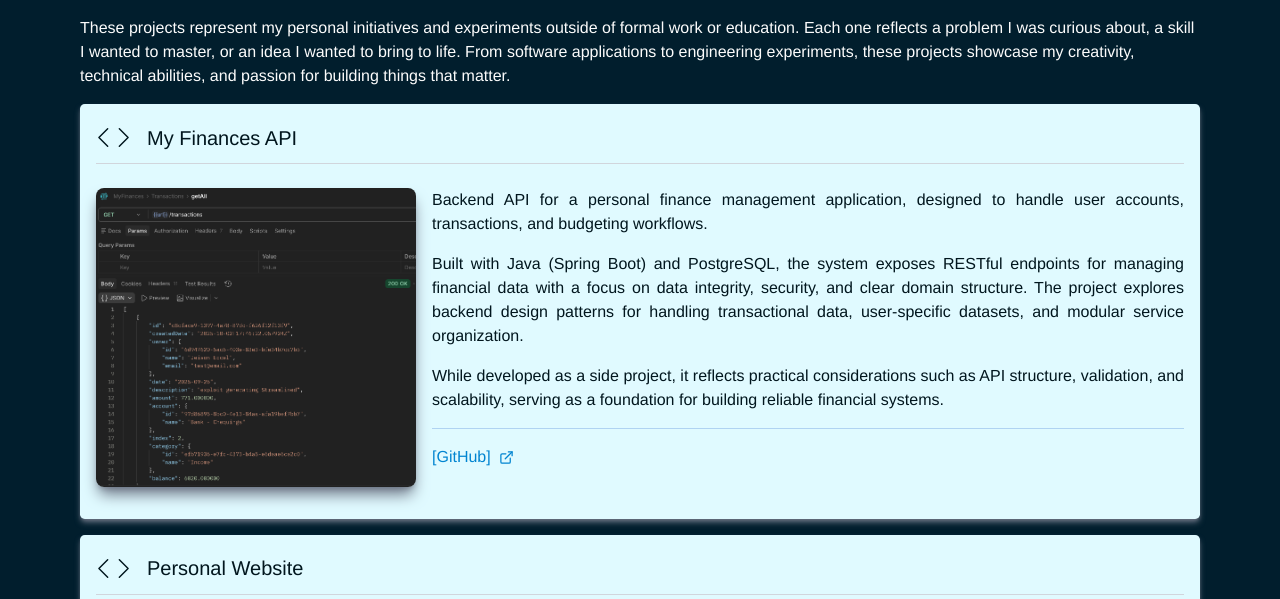
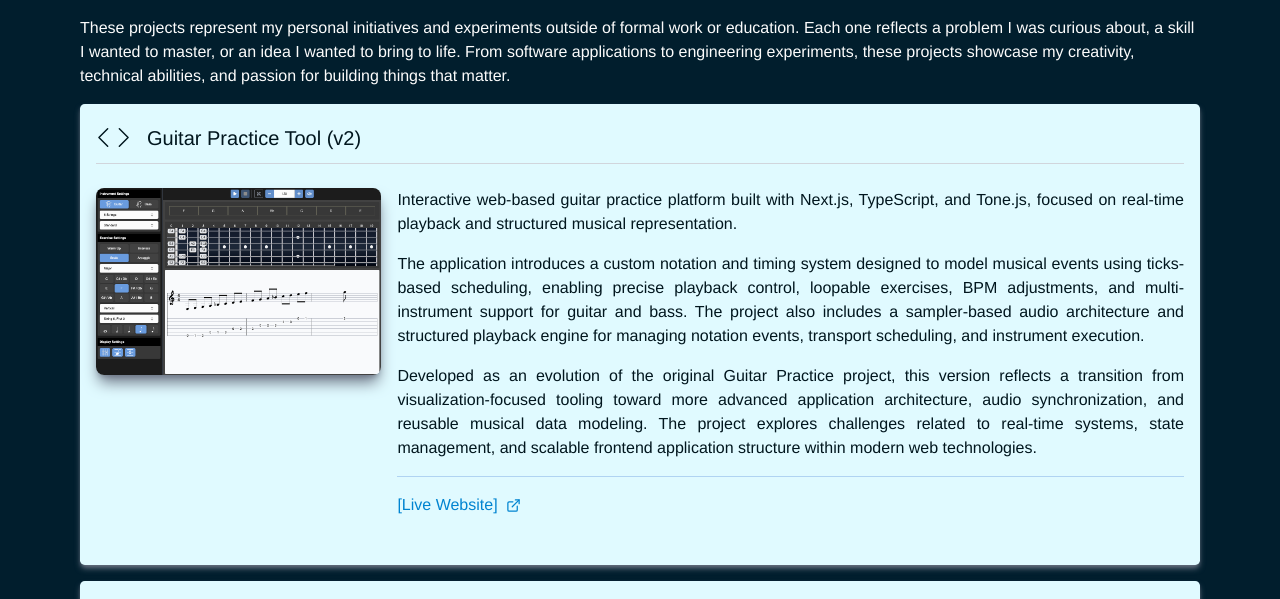
Before and after one commit to JeisonEccel/portfolio, a Next.js app: page / in a window 1280 px wide. Shown: the part 2960-3559 px from the top of the page. Built offline with nearby package versions, Linux system fonts and the light colour scheme.

Commit message:
Refs #16: Added Guitar Practice V2 to Projects

```diff
--- a/src/app/(sections)/Projects.tsx
+++ b/src/app/(sections)/Projects.tsx
@@ -11,7 +11,8 @@ import { Code, FolderGit, PencilRuler } from "lucide-react"
 import { personalWebsite } from "@/constants/projects/personal-website"
 import { LinkExperience, Links } from "@/components/links"
 import { myFinancesBackend } from "@/constants/projects/my-finances-backend"
-import { guitarPracticeV1 } from "@/constants/projects/my-guitar-practice-v1"
+import { guitarPracticeV1 } from "@/constants/projects/guitar-practice-v1"
+import { guitarPracticeV2 } from "@/constants/projects/guitar-practice-v2"
 import { cn } from "@/lib/utils"
 
 export type Project = {
@@ -24,7 +25,12 @@ export type Project = {
   links?: LinkExperience[]
 }
 
-const projectsList = [myFinancesBackend, personalWebsite, guitarPracticeV1]
+const projectsList = [
+  guitarPracticeV2,
+  myFinancesBackend,
+  personalWebsite,
+  guitarPracticeV1,
+]
 
 function ProjectCard(project: { invert: boolean } & Project) {
   const [expanded, setExpanded] = useState(false)
@@ -46,12 +52,14 @@ function ProjectCard(project: { invert: boolean } & Project) {
         )}
       >
         {cover && (
+          <div className="w-full">
             <Image
               src={cover}
               alt={name}
               className="rounded-lg shadow-lg shadow-gray-500 w-full md:w-80 max-h-96 md:max-h-none"
               style={{ objectFit: "cover" }}
             />
+          </div>
         )}
         <div className="space-y-4">
           {description &&
--- /dev/null
+++ b/src/constants/projects/guitar-practice-v2.ts
@@ -0,0 +1,18 @@
+import { Project } from "@/app/(sections)/Projects"
+
+export const guitarPracticeV2: Project = {
+  name: "Guitar Practice Tool (v2)",
+  type: "software",
+  cover: "/projects/guitar-practice-v2.png",
+  description: [
+    "Interactive web-based guitar practice platform built with Next.js, TypeScript, and Tone.js, focused on real-time playback and structured musical representation.",
+    "The application introduces a custom notation and timing system designed to model musical events using ticks-based scheduling, enabling precise playback control, loopable exercises, BPM adjustments, and multi-instrument support for guitar and bass. The project also includes a sampler-based audio architecture and structured playback engine for managing notation events, transport scheduling, and instrument execution.",
+    "Developed as an evolution of the original Guitar Practice project, this version reflects a transition from visualization-focused tooling toward more advanced application architecture, audio synchronization, and reusable musical data modeling. The project explores challenges related to real-time systems, state management, and scalable frontend application structure within modern web technologies.",
+  ],
+  links: [
+    {
+      title: "Live Website",
+      href: "https://guitar-practice-v2.jeisoneccel.com/",
+    },
+  ],
+}
```
Also changed, not shown: public/projects/guitar-practice-v2.png (added), src/constants/projects/guitar-practice-v1.ts (renamed from src/constants/projects/my-guitar-practice-v1.ts). Lines whose indentation alone changed are shown as unchanged.
